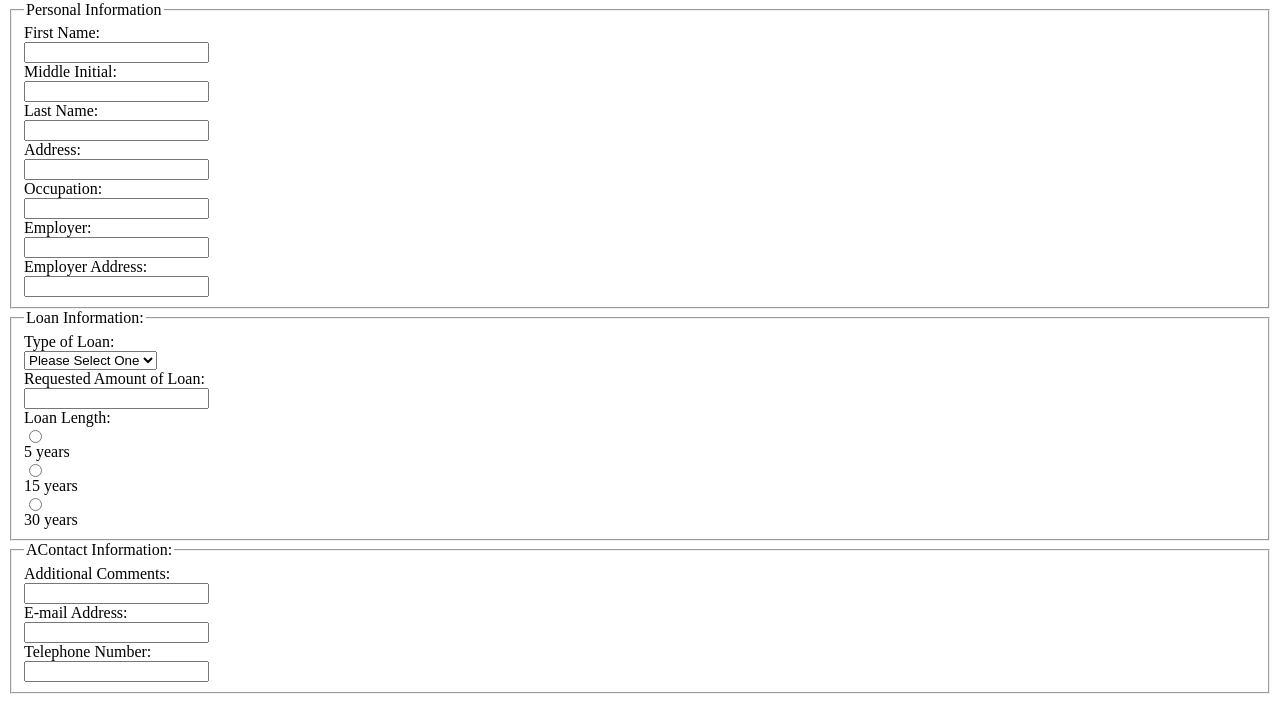
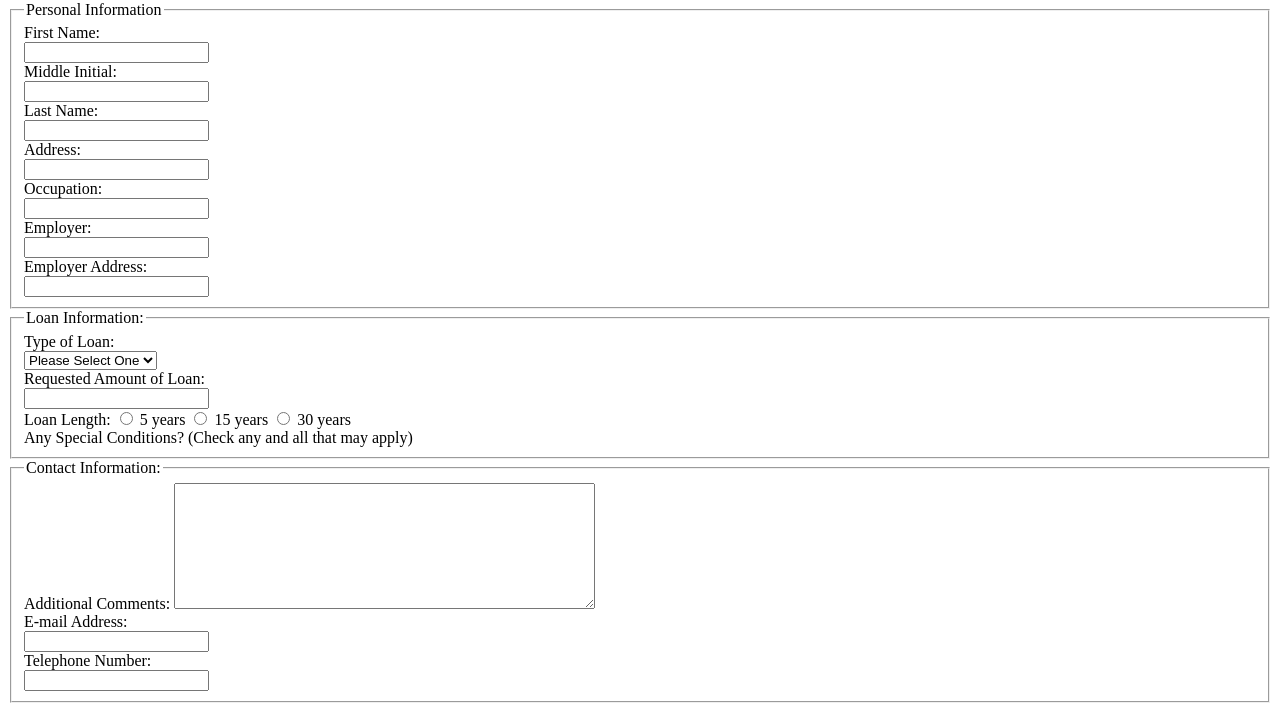
Before and after one commit to eorstrom/nss-exercises, a plain HTML site: page the-static-web/banking-form/index.html in a window 1280 px wide. Shown: the part 79-800 px from the top of the page. Drawn offline with Linux system fonts and the light colour scheme.

Commit message:
Second Commit. Added more content.

```diff
--- a/the-static-web/banking-form/index.html
+++ b/the-static-web/banking-form/index.html
@@ -9,33 +9,38 @@
 			display: block;
 		}
 
+		.loan-length {
+			display: inline;
+			padding: 3px;
+		}
+
 	</style>
 </head>
 <body>
 	<h1>Banking Loan Application</h1>
-		<form>
+		<form action="index.html" method="post">
 			<fieldset>
 				<legend>Personal Information</legend>
 					<label>First Name: </label>
-					<input type="text">
+					<input type="text" name="first-name" maxlength="35">
 
 					<label>Middle Initial: </label>
-					<input type="text">
+					<input type="text" name="middle-initial" maxlength="1">
 
 					<label>Last Name: </label>
-					<input type="text">
+					<input type="text" name="last-name" maxlength="35">
 
 					<label>Address: </label>
-					<input type="text">
+					<input type="text" name="address">
 
 					<label>Occupation: </label>
-					<input type="text">
+					<input type="text" name="occupation" maxlength="80">
 
 					<label>Employer: </label>
-					<input type="text">
+					<input type="text" name="employer" maxlength="80">
 
 					<label>Employer Address: </label>
-					<input type="text">
+					<input type="text" name="employer-address" maxlength="100">
 			</fieldset>
 
 			<fieldset>
@@ -53,15 +58,17 @@
 					<input type="text">
 
 					<label>Loan Length:</label>
-						<input type="radio" name="loan-length">5 years
-						<input type="radio" name="loan-length">15 years
-						<input type="radio" name="loan-length">30 years
+						<input class="loan-length" type="radio" name="loan-length"> 5 years
+						<input class="loan-length" type="radio" name="loan-length"> 15 years
+						<input class="loan-length" type="radio" name="loan-length"> 30 years
+						<br>
+					<label>Any Special Conditions? (Check any and all that may apply)</label>
 			</fieldset>
 
 			<fieldset>
-				<legend>AContact Information: </legend>
+				<legend>Contact Information: </legend>
 					<label>Additional Comments: </label>
-					<input type="textarea">
+					<textarea name="comments" cols="50" rows="8"></textarea><br>
 
 					<label>E-mail Address: </label>
 					<input type="email">
```
